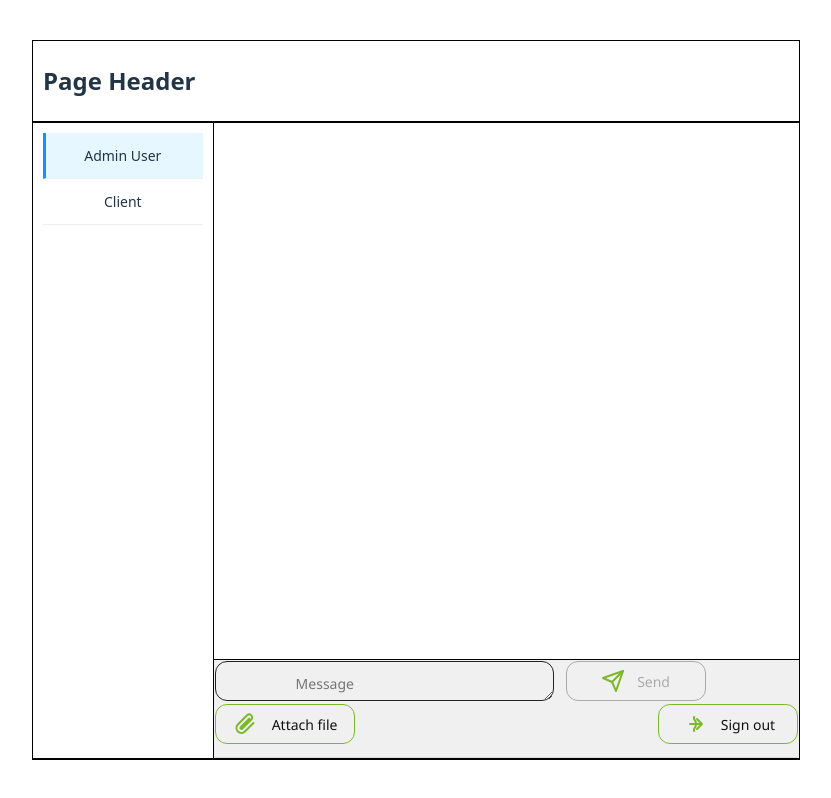
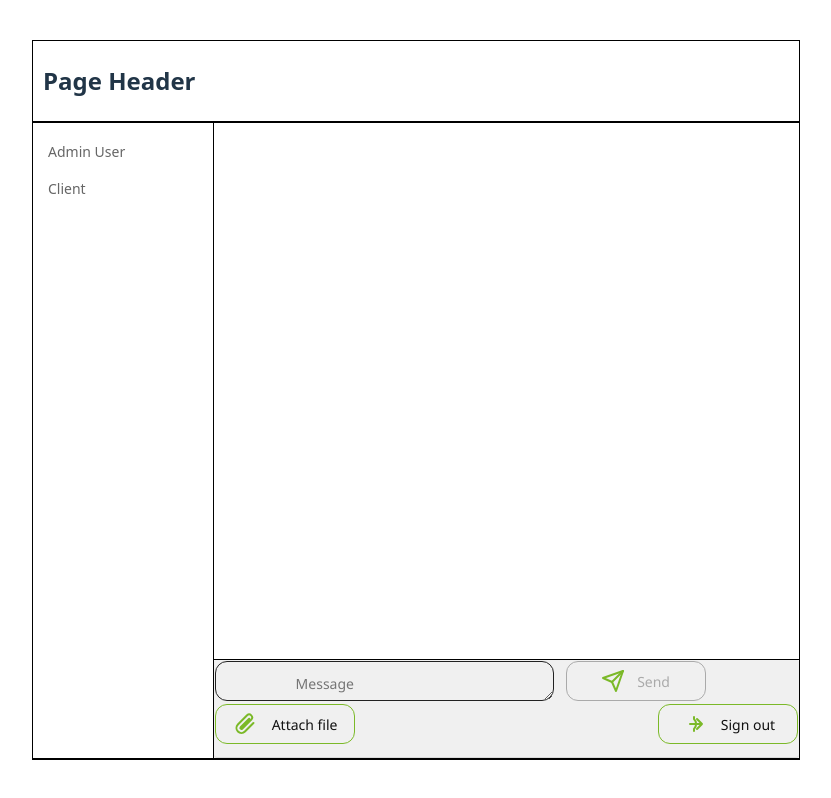
Before and after one commit to ErebDuin/LinkChat-frontend, a React (Vite) app: page / in a window 1280 px wide. Shown: the whole page, without its empty margins (224-1055 px from the left). Built offline with nearby package versions, Linux system fonts and the light colour scheme.

Commit message:
The participant list styling has been fixed Eugen

```diff
--- a/src/components/Participants.jsx
+++ b/src/components/Participants.jsx
@@ -2,16 +2,10 @@ import { useState } from 'react';
 import styles from './Participants.module.css';
 
 const Participants = () => {
-  const [participants, setParticipants] = useState([
-    { id: 1, name: 'Admin User', isActive: true },
-    { id: 2, name: 'Client', isActive: false }
+  const [participants] = useState([
+    { id: 1, name: 'Admin User' },
+    { id: 2, name: 'Client' },
   ]);
-
-  const handleParticipantClick = (id) => {
-    setParticipants(prev =>
-      prev.map(p => ({ ...p, isActive: p.id === id }))
-    );
-  };
 
   return (
     <div className={styles.participantsContainer}>
@@ -19,8 +13,7 @@ const Participants = () => {
         {participants.map(participant => (
           <div
             key={participant.id}
-            className={`${styles.participant} ${participant.isActive ? styles.active : ''}`}
-            onClick={() => handleParticipantClick(participant.id)}
+            className={styles.participant}
           >
             {participant.name}
           </div>
--- a/src/components/Participants.module.css
+++ b/src/components/Participants.module.css
@@ -3,29 +3,26 @@
   width: 100%;
   display: flex;
   flex-direction: column;
-  border: none;
+  overflow: hidden; /* Hide overflow outside container */
 }
 
 .participantsList {
   overflow-y: auto;
   flex-grow: 1;
   padding: 0;
-}
-
+  max-height: 100%;
+  scrollbar-width: thin;
+  }
 .participant {
-  padding: 12px 15px;
-  cursor: pointer;
-  transition: background-color 0.2s;
+  padding: 8px 5px;
   font-size: 14px;
-  border-bottom: 1px solid #f0f0f0;
-}
-
-.participant:hover {
-  background-color: #f5f5f5;
+  color: #666;
+  text-align: left;
+  display: flex;
+  justify-content: flex-start;
 }
 
 .participant.active {
-  background-color: #e6f7ff;
-  border-left: 3px solid #1890ff;
-  padding-left: 12px;
+  background-color: #f0f8ff;
+  color: #333;
 }
```
